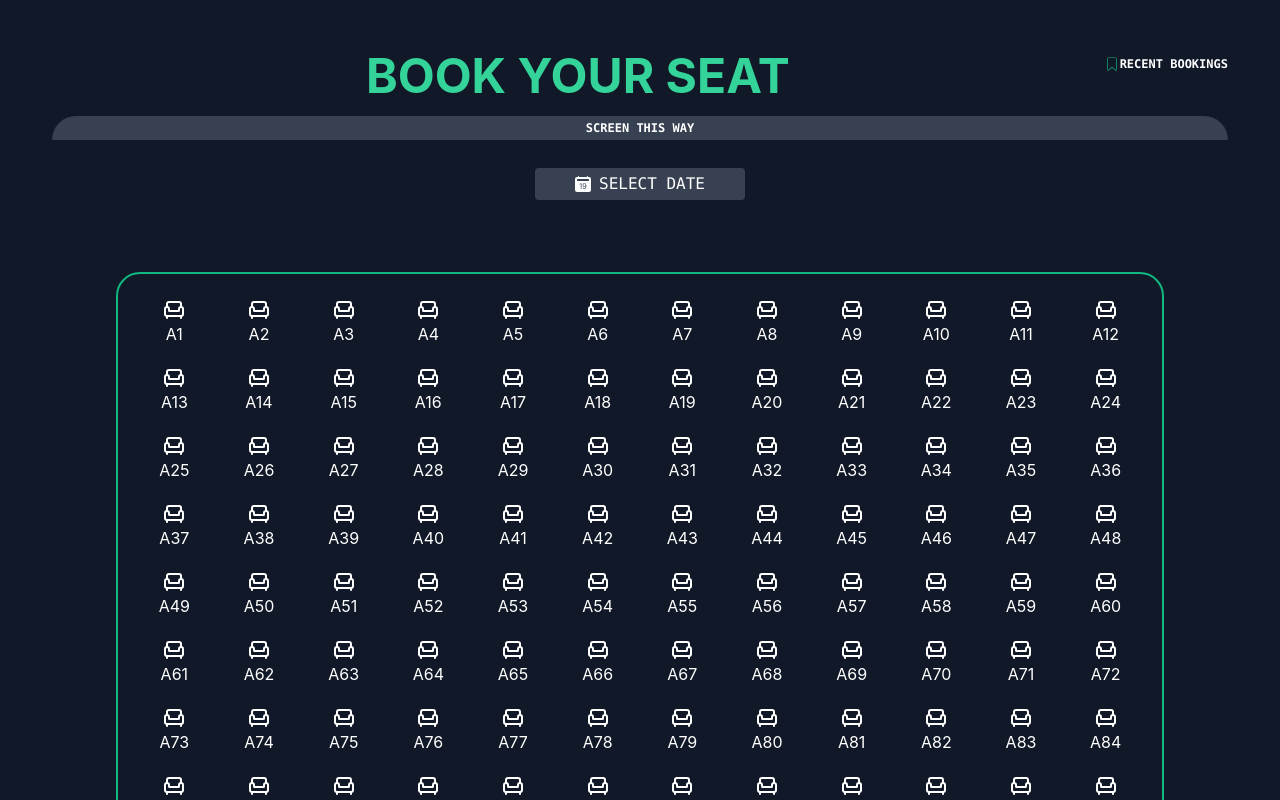
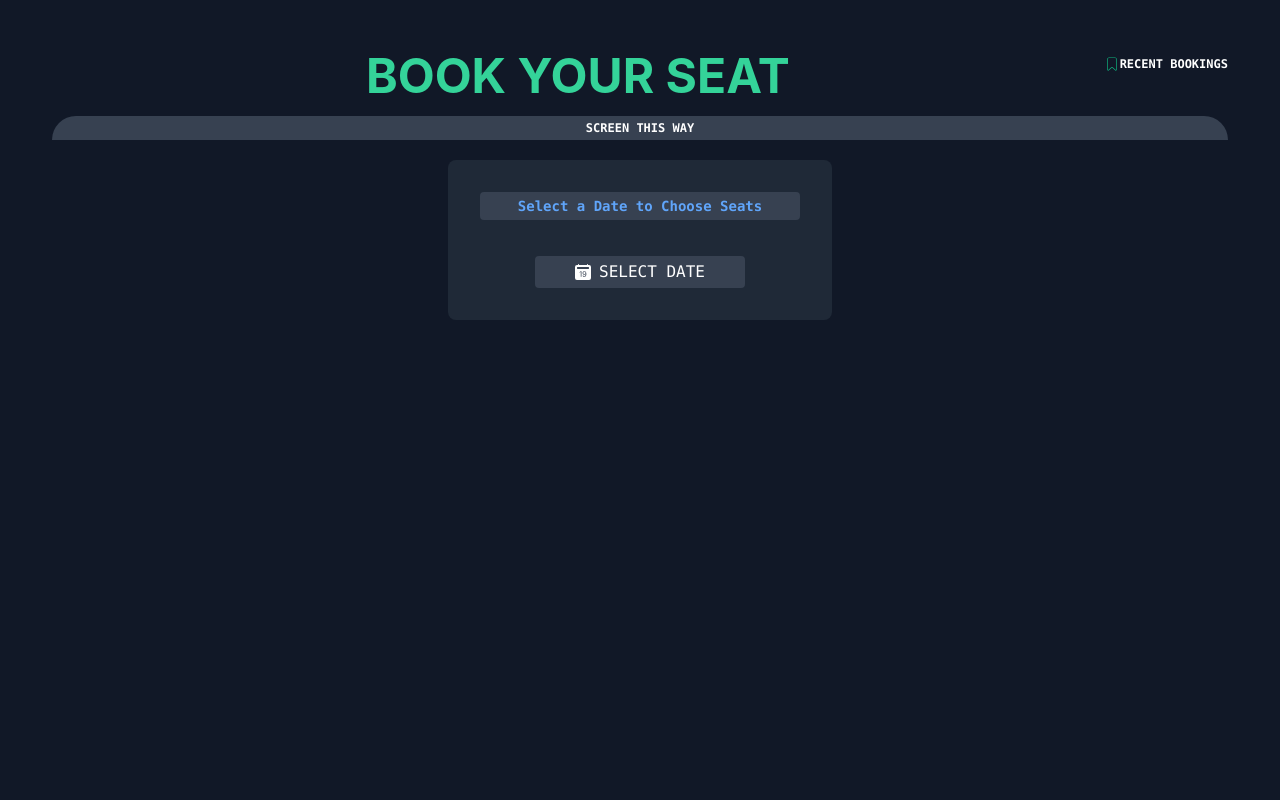
Before and after one commit to Minhajkc/Theater-seat-booking-app-using-React, a React (Create React App) app: page /seats in a window 1280 px wide. Shown: the top 800 px of the page. Built offline with nearby package versions, Linux system fonts and the light colour scheme.

Commit message:
completed seats route

```diff
--- a/package.json
+++ b/package.json
@@ -15,6 +15,8 @@
     "react-redux": "^9.1.2",
     "react-router-dom": "^6.23.1",
     "react-scripts": "5.0.1",
+    "react-toastify": "^10.0.5",
+    "redux-persist": "^6.0.0",
     "web-vitals": "^2.1.4"
   },
   "scripts": {
--- a/src/Components/Continuebutton.jsx
+++ b/src/Components/Buttons.jsx
@@ -4,16 +4,16 @@ import DatePicker from 'react-datepicker';
 import 'react-datepicker/dist/react-datepicker.css';
 import {addSeat} from '../Redux/Seatslice';
 import { BsCalendar2DateFill } from "react-icons/bs";
+import { FaAngleDoubleDown } from "react-icons/fa";
 import { useSelector } from 'react-redux';
 
-function Continuebutton({ selectedSeats, setSelectedSeats,setopenDiv}) {
-  const [startDate, setStartDate] = useState(null);
+function Continuebutton({ selectedSeats, setSelectedSeats,startDate,setStartDate}) {
   const [showCalendar, setShowCalendar] = useState(false);
   const dispatch = useDispatch();
   const reservedSeats = useSelector((state) => state.bookedseats.seats);
 
   const handleButtonClick = () => {
-    setShowCalendar(!showCalendar);
+    setShowCalendar(true);
   };
 
   const handleDateChange = (date) => {
@@ -27,13 +27,12 @@ function Continuebutton({ selectedSeats, setSelectedSeats,setopenDiv}) {
     );
     dispatch(addSeat({ seats: availableSeats, date: startDate }));
     setSelectedSeats([]);
-    setopenDiv(false);
-    alert('Added');
+    alert('Your booking is confirmed!');
   };
 
   return (
     <div className="flex flex-col items-center m-2 p-2">
-      {!startDate && (
+  {!startDate ? (
   <button
     className="bg-gray-700 text-white px-10 font-mono rounded p-1 hover:bg-gray-500 flex items-center mt-3"
     onClick={handleButtonClick}
@@ -41,7 +40,17 @@ function Continuebutton({ selectedSeats, setSelectedSeats,setopenDiv}) {
     <BsCalendar2DateFill className="mr-2" />
     SELECT DATE
   </button>
+) : (
+  <button
+    className="bg-gray-700 text-white px-10 font-mono rounded p-1 hover:bg-gray-500 flex items-center mt-3"
+    onClick={handleButtonClick}
+  >
+    <BsCalendar2DateFill className="mr-2" />
+    CHANGE DATE
+  </button>
 )}
+
+
 
 
       {startDate && (
@@ -60,7 +69,11 @@ function Continuebutton({ selectedSeats, setSelectedSeats,setopenDiv}) {
         </div>
 
       )}
-      {startDate && (
+
+
+     {startDate && selectedSeats ? (
+  selectedSeats.length > 0 ? (
+    <div>
       <button
         className="bg-green-500 text-white px-8 font-mono rounded p-1 mt-4 hover:bg-green-800 mt-11"
         style={{
@@ -68,9 +81,21 @@ function Continuebutton({ selectedSeats, setSelectedSeats,setopenDiv}) {
         }}
         onClick={handleCheckout}
       >
-          BookNow
+        Book Now
       </button>
-      )}
+    </div>
+  ) : (
+    <div className="text-green-400 mt-4 font-mono p-1 rounded flex justify-center items-center text-center" style={{ animation: 'bounce 1.5s infinite' }}>
+      Select Your Seats <FaAngleDoubleDown className="ml-2 " />
+    </div>
+  )
+) : null}
+
+
+
+
+
+
     </div>
   );
 }
--- a/src/Components/Recentbookings.jsx
+++ b/src/Components/Recentbookings.jsx
@@ -1,5 +1,5 @@
 import React, { useState } from 'react';
-import { FaBookmark } from "react-icons/fa";
+
 import { CiBookmark } from "react-icons/ci";
 import { useSelector } from 'react-redux';
 import Modal from 'react-modal';
@@ -35,7 +35,7 @@ function Recentbookings() {
 
   return (
     <div className='relative '>
-      <a className='float-right text-white font-mono cursor-pointer text-xs mt-1 font-bold' onClick={openModal}>RECENT BOOKINGS</a>
+      <span className='float-right text-white font-mono cursor-pointer text-xs mt-1 font-bold' onClick={openModal}>RECENT BOOKINGS</span>
       <CiBookmark className='text-green-500 cursor-pointer float-right mt-1 ' onClick={openModal} />
       <Modal
         isOpen={modalIsOpen}
@@ -45,17 +45,23 @@ function Recentbookings() {
       >
         <h2 className='text-2xl font-mono mb-4'>Booked Seats</h2>
         {bookedSeats.length > 0 ? (
-          <ul>
-            {bookedSeats.map((seat, index) => (
-               <li key={index} className='font-mono mb-2'>
-               Seat No: A{seat.seats}, Date: {new Date(seat.date).toDateString()}
-             </li>
-            ))}
-          </ul>
+  <ul>
+    {bookedSeats.map((seat, index) => (
+      <li key={index} className="font-mono mb-2">
+        Seat No:{" "}
+        {seat.seats.map((seatNumber, seatIndex) => (
+          <span key={seatIndex}>
+            A{seatNumber}
+            {seatIndex < seat.seats.length - 1 ? ", " : ""}
+          </span>
+        ))}, Date: {new Date(seat.date).toDateString()}
+      </li>
+    ))}
+  </ul>
+) : (
+  <p className="font-mono">No seats booked.</p>
+)}
 
-        ) : (
-          <p className='font-mono'>No seats booked.</p>
-        )}
         <button
           className='mt-4 bg-gray-500 text-white px-4 py-2 rounded hover:bg-red-400'
           onClick={closeModal}
--- a/src/Components/Seat.jsx
+++ b/src/Components/Seat.jsx
@@ -1,17 +1,23 @@
 import React, { useState } from 'react';
+import { useSelector } from 'react-redux';
 import Seatdesign from './Seatdesign';
-import Continuebutton from './Continuebutton';
+import Continuebutton from './Buttons';
 import Recentbookings from '../Components/Recentbookings';
+
 
 const Seat = () => {
 
   const seats = Array.from({ length: 108 }, (_, index) => index + 1);
   const [selectedSeats, setSelectedSeats] = useState([]);
   const [openDiv,setopenDiv] = useState(false)
+  const [startDate, setStartDate] = useState(null);
+
+
+  const bookedSeats = useSelector(state => state.bookedseats.seats);
+
 
   const handleSeatSelect = (seatNumber) => {
     setSelectedSeats((prevSelectedSeats) => {
-        setopenDiv(true)
       if (prevSelectedSeats.includes(seatNumber)) {
         return prevSelectedSeats.filter(seat => seat !== seatNumber);
       } else {
@@ -20,9 +26,24 @@ const Seat = () => {
     });
   };
 
+
+  const isSeatBooked = (seatNumber) => {
+    return bookedSeats.some(
+      booking =>
+        new Date(booking.date).toDateString() === startDate.toDateString() &&
+        booking.seats.includes(seatNumber)
+    );
+  };
+
+
+
+
   return (
+
     <div className="min-h-screen flex justify-center bg-gray-900">
+
       <div className="rounded-3xl p-8 w-full m-5">
+
       <Recentbookings/>
         <h1 className="text-3xl sm:text-5xl text-white text-center font-bold text-green-400">
           BOOK YOUR SEAT
@@ -35,27 +56,39 @@ const Seat = () => {
         <div className="bg-gray-700 justify-center mt-4 text-center rounded-tl-3xl rounded-tr-3xl font-bold text-white p-1 font-mono text-xs">
           SCREEN THIS WAY
         </div>
-
-        {openDiv && (
+        {! openDiv?
         <div className="bg-gray-800  p-4 rounded-lg w-96 m-auto mt-5 font-mono text-white text-center">
+        {!startDate ?   <p className='text-blue-400 text-center font-mono text-sm font-bold  bg-gray-700 rounded p-1 m-4'>Select a Date to Choose Seats</p> : null}
+      {selectedSeats <=0 ?null:
+     <div>
        <h2>SELECTED SEATS</h2>
     <br /><span className='text-green-500 bg-gray-700 px-2 p-1 rounded '>{selectedSeats.map(seat => `A${seat}`).join(', ')}</span>
 
+    </div>
+       }
+         <Continuebutton selectedSeats={selectedSeats}  setSelectedSeats={ setSelectedSeats} setopenDiv={setopenDiv} startDate={startDate} setStartDate={setStartDate}/>
+        </div>:null
+         }
 
-          </div>
 
-        )}
-         <Continuebutton selectedSeats={selectedSeats}  setSelectedSeats={ setSelectedSeats} setopenDiv={setopenDiv}/>
+
+
+        {startDate ? (
           <div className="border-2 border-green-500 rounded-3xl text-white m-16 p-5 grid grid-cols-12 gap-3">
-          {seats.map(seatNumber => (
+            {seats.map(seatNumber => {
+              return (
                 <Seatdesign
                   key={seatNumber}
                   seatNumber={seatNumber}
                   onSeatSelect={handleSeatSelect}
                   isSelected={selectedSeats.includes(seatNumber)}
+                  isBooked={isSeatBooked(seatNumber)}
                 />
-          ))}
+              );
+            })}
           </div>
+        ) : null}
+
       </div>
     </div>
   );
--- a/src/Components/Seatdesign.jsx
+++ b/src/Components/Seatdesign.jsx
@@ -1,11 +1,21 @@
 import React from 'react';
 import { LuArmchair } from "react-icons/lu";
 
-const Seatdesign = ({ seatNumber, onSeatSelect ,isSelected}) => {
+
+const Seatdesign = ({ seatNumber, onSeatSelect, isSelected, isBooked }) => {
+  const handleClick = () => {
+    if (!isBooked) {
+        console.log('false');
+      onSeatSelect(seatNumber);
+    }else{
+        console.log('true');
+    }
+  };
+
   return (
     <div
-      className={`flex flex-col items-center m-1   cursor-pointer ${isSelected ? 'text-green-400' : 'text-white'}`}
-      onClick={() => onSeatSelect(seatNumber)}
+      className={`flex flex-col items-center m-1 cursor-pointer ${isBooked ? 'text-red-400 cursor-not-allowed' : isSelected ? 'text-green-400' : 'text-white'}`}
+      onClick={handleClick}
     >
       <LuArmchair className='text-2xl' />
       <span>A{seatNumber}</span>
--- a/src/Components/Signup.jsx
+++ b/src/Components/Signup.jsx
@@ -1,5 +1,6 @@
 import React, { useState } from 'react';
 import { Link } from 'react-router-dom';
+
 
 function Signup() {
   const [name, setName] = useState('');
@@ -17,6 +18,7 @@ function Signup() {
 
   return (
     <div className="min-h-screen flex items-center justify-center bg-gray-900">
+
       <div className="border-2 rounded-3xl p-8 rounded shadow-white w-full max-w-sm">
         <h1 className="text-2xl font-bold mb-6 text-center text-white">Sign Up</h1>
         <form onSubmit={handleSubmit}>
--- a/src/Redux/Seatslice.js
+++ b/src/Redux/Seatslice.js
@@ -5,15 +5,11 @@ const initialState = {
   seats: [],
   date:new Date()
 };
-
-console.log('Initial State:', initialState);
-
 const Seatslice = createSlice({
   name: 'seats',
   initialState,
   reducers: {
     addSeat: (state, action) => {
-      console.log('Payload received:', action.payload);
       state.seats.push(action.payload);
     }
   }
```
Also changed, not shown: 1 other file (tests, documents, lock files or other folders). Lines whose indentation alone changed are shown as unchanged.
